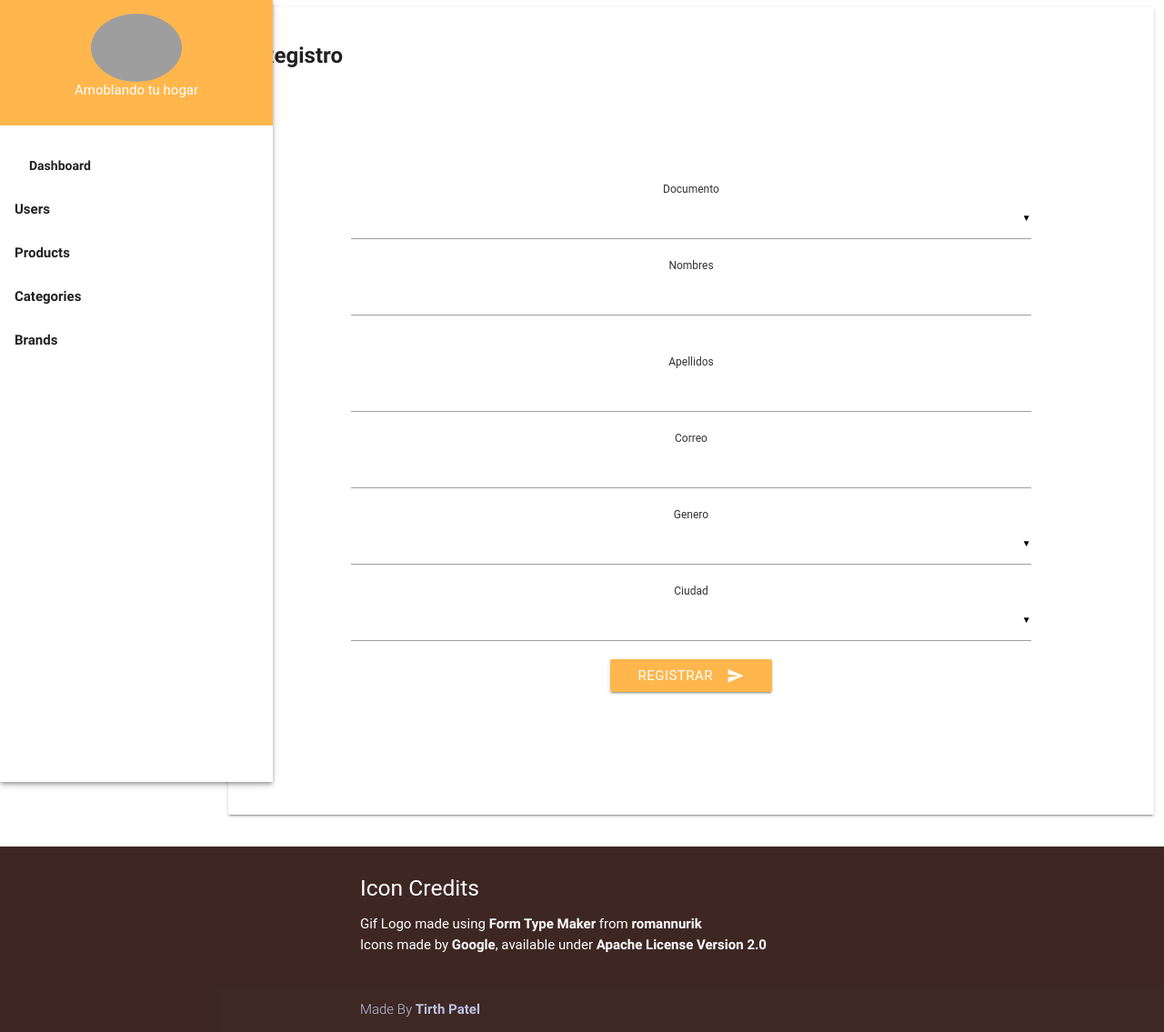
After one commit to Andres2043/Proyecto-amoblando-tu-hogar, a PHP site: template views/index/Registro.php in a window 1280 px wide. The commit adds this page. Shown: the whole page at 91% size. Run offline with PHP 8.4, Linux system fonts and the light colour scheme; the template is opened without the code that fills it, so the values that code supplies are empty; some libraries are stand-ins or nearby versions; some web fonts are replaced; grey boxes are pictures that could not be loaded.

Commit message:
Diseño v1.5

```diff
--- /dev/null
+++ b/core/Core.php
@@ -0,0 +1,4 @@
+<?php
+session_start();
+require_once 'models/DB.php';
+require_once 'models/Usuario.php';
--- a/index.php
+++ b/index.php
@@ -1,6 +1,6 @@
 <?php
 
-
+   require_once 'core/core.php';
 if(!isset($_REQUEST['c'])){
     $controller='index';
     require_once 'controllers/'.$controller.'Controller.php';
--- a/views/all/footer.php
+++ b/views/all/footer.php
@@ -1,7 +1,7 @@
 
 
 
-  <footer class="indigo page-footer">
+  <footer style="background-color: #3e2723!important " class="indigo page-footer">
     <div class="container">
       <div class="row">
         <div class="col s12">
--- a/views/all/header.php
+++ b/views/all/header.php
@@ -7,15 +7,15 @@
 
 <body>
 
-  <ul id="slide-out" class="side-nav fixed z-depth-2">
+    <ul id="slide-out" class="side-nav fixed z-depth-2">
     <li class="center no-padding">
-      <div class="indigo darken-2 white-text" style="height: 180px;">
+      <div style="background-color: #ffb74d!important" class="indigo darken-2 white-text" style="height: 180px;">
         <div class="row">
-          <img style="margin-top: 5%;" width="100" height="100" src="https://res.cloudinary.com/dacg0wegv/image/upload/t_media_lib_thumb/v1463990208/photo_dkkrxc.png" class="circle responsive-img" />
+          <img style="margin-top: 5%;" width="100" height="100" src="https://res.cloudinary.com/dacg0wegv/image/upload/t_media_lib_thumb/v1463990208/photo_dkkrxc.png" class="circle responsive-img"/>
 
-          <p style="margin-top: -13%;">
-            Tirth Patel
-          </p>
+          <a href='?c=index&m=home' style="color: #FFF"><p style="margin-top: -5%;">
+            Amoblando tu hogar
+          </p></a>
         </div>
       </div>
     </li>
--- a/views/all/navbar.php
+++ b/views/all/navbar.php
@@ -1,10 +1,10 @@
 <header>
     <ul class="dropdown-content" id="user_dropdown">
       <li><a class="indigo-text" href="?c=usuario&m=login">Iniciar Sesion</a></li>
-      <li><a class="indigo-text" href="#!">Registrar</a></li>
+      <li><a class="indigo-text" href="?c=usuario&m=Registro">Registrar</a></li>
     </ul>
 
-    <nav class="indigo" role="navigation">
+    <nav style="background-color: #ffb74d!important " class="indigo" role="navigation">
       <div class="nav-wrapper">
         <a data-activates="slide-out" class="button-collapse show-on-" href="#!"><img style="margin-top: 17px; margin-left: 5px;" src="https://res.cloudinary.com/dacg0wegv/image/upload/t_media_lib_thumb/v1463989873/smaller-main-logo_3_bm40iv.gif" /></a>
 
@@ -19,7 +19,7 @@
     </nav>
 
     <nav>
-      <div class="nav-wrapper indigo darken-2">
+      <div style="background-color: #ffe0b2!important "class="nav-wrapper indigo darken-2">
         <a style="margin-left: 20px;" class="breadcrumb" href="#!">Admin</a>
         <a class="breadcrumb" href="#!">Index</a>
 
--- /dev/null
+++ b/views/index/Registro.php
@@ -0,0 +1,53 @@
+<main>
+    <div class="row">
+      <div class="col s12">
+        <div style="padding: 35px;" align="center" class="card">
+          <div class="row">
+            <div class="left card-title">
+              <b>Registro</b>
+            </div>
+          </div>
+
+            <div class="" style="padding: 100px">
+              <div class="form-group">
+                  <label  style="color: #323232">Documento</label>
+                  <select>
+                      <option></option>
+                  </select>
+                  <div class="">
+                      <label style="color: #323232">Nombres</label>
+                      <input class="form-control" type="text">
+                  </div>
+                  <br>
+                  <div class="">
+                      <label  style="color: #323232">Apellidos</label>
+                      <input class="form-group" type="text">
+                  </div>
+                  <div class="">
+                      <label  style="color: #323232">Correo</label>
+                      <input class="form-group" type="text">
+                  </div>
+                       <label  style="color: #323232">Genero</label>
+                       <div>
+                           <select>
+                      <option></option>
+                           </select>
+                       </div>
+                       <label  style="color: #323232">Ciudad</label>
+                       <div>
+                           <select>
+                      <option></option>
+                           </select>
+                       </div>
+
+                  <button  style="color: #fff; background-color: #ffb74d!important "class="btn waves-effect waves-light" type="submit" name="action">Registrar
+                             <i class="material-icons right">send</i>
+                    </button>
+              </div>
+          </div>
+        </div>
+      </div>
+
+
+    </div>
+</main>
```
Also changed, not shown: controllers/UsuarioController.php (+7 -0 lines), models/Administrador.php (added, +16 -0 lines), models/DB.php (added, +24 -0 lines), models/Usuario.php (added, +8 -0 lines), views/index/home.php (+0 -56 lines), views/index/login.php (+34 -0 lines).
